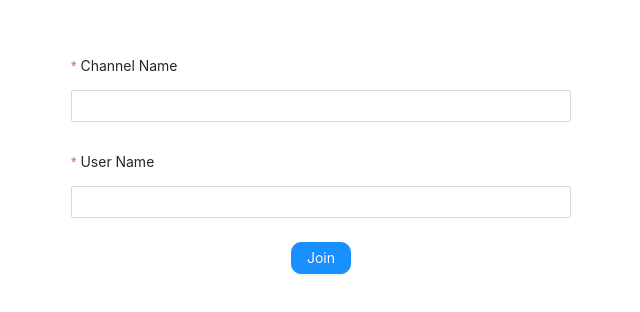
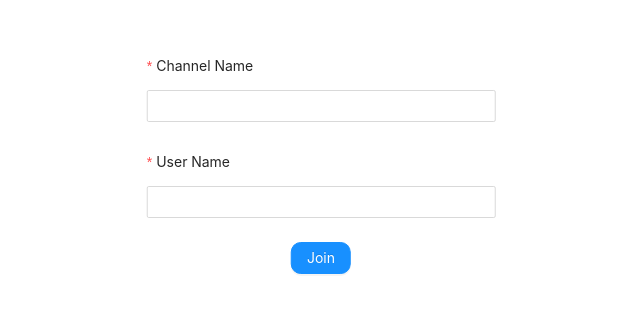
Before and after one commit to duongnpginnov/demo-webrtc, a React (Create React App) app: page / in a window 1280 px wide. Shown: the part 226-538 px from the top of the page, without its empty margins (319-959 px from the left). Built offline with nearby package versions, Linux system fonts and the light colour scheme; no server answers.

Commit message:
update login page

```diff
--- a/src/index.css
+++ b/src/index.css
@@ -64,7 +64,7 @@ code {
   left: 50%;
   top: 50%;
   transform: translate(-50%, -50%);
-  width: 500px;
+  /* width: 500px; */
 }
 .ant-layout.ant-layout-has-sider {
   height: 100%;
```
